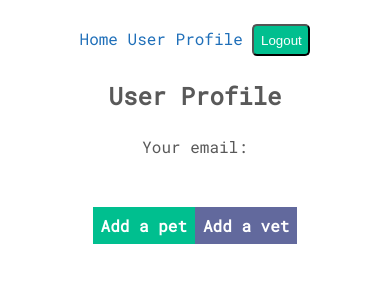
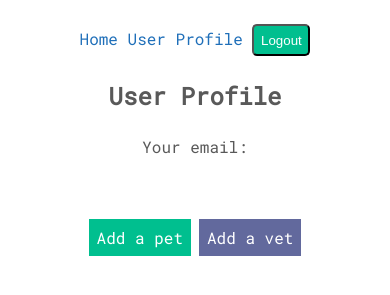
Before and after one commit to AnonymousICT/SittR, a website: page public/profile.html in a window 390 px wide. Shown: the part 65-360 px from the top of the page. Drawn offline with nearby package versions, Linux system fonts and the light colour scheme.

Commit message:
completed mobile style

```diff
--- a/public/profile.html
+++ b/public/profile.html
@@ -28,8 +28,8 @@
 		</section>
 		<br>
 		<section id="pet-vet">
-			<h4><a class="green white-txt" href="/pet/create.html">Add a pet</a></h4>
-			<h4><a class="blue white-txt" href="/vet/create.html">Add a vet</a></h4>
+			<a class="green white-txt" href="/pet/create.html">Add a pet</a>
+			<a class="blue white-txt" href="/vet/create.html">Add a vet</a>
 		</section>
 
 		<section id="pet-list">
--- a/public/style.css
+++ b/public/style.css
@@ -178,3 +178,10 @@ form label:hover{
 .blue-txt {
     color: #62699d;
 }
+#pet-vet a {
+    margin: .25em;
+}
+
+#visit-host a{
+    margin: .25em;
+}
--- a/public/utilities/render.module.js
+++ b/public/utilities/render.module.js
@@ -85,7 +85,7 @@ function renderVisits(visits) {
 
 function renderVisitDetails(visit) {
     $("#visit-details").html(`
-    <a bref="/profile.html">back to profile...</a><br>
+    <a href="/index.html">back to home...</a><br>
     <button class="med-red white-txt" id="edit-visit-btn">Edit Visit Info</button>
     <h3>Contact ${visit.user.email} for more details!</h3>
     <ul>
```
